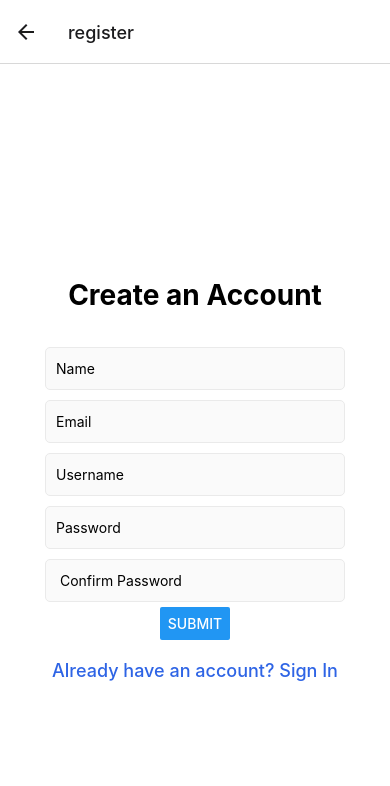
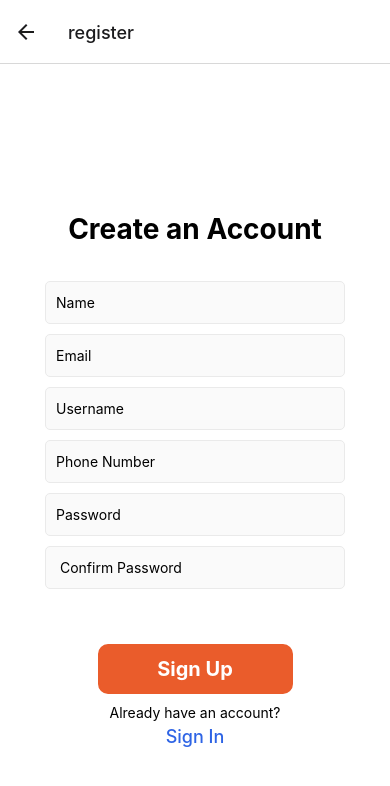
Before and after one commit to black-techie/eric-main, a React Native app: screen /register in a window 390 px wide. Shown: the top 786 px of the page. Built offline with nearby package versions, Linux system fonts and the light colour scheme.

Commit message:
Update signup.js

```diff
--- a/screens/signup.js
+++ b/screens/signup.js
@@ -10,13 +10,22 @@ export default function SignUp() {
         <TextInput placeholder="Name" placeholderColor="#c4c3cb" style={styles.loginFormTextInput} />
         <TextInput placeholder="Email" placeholderColor="#c4c3cb" style={styles.loginFormTextInput} />
         <TextInput placeholder="Username" placeholderColor="#c4c3cb" style={styles.loginFormTextInput} />
+        <TextInput placeholder="Phone Number" placeholderColor="#c4c3cb" style={styles.loginFormTextInput} />
+
         <TextInput placeholder="Password" placeholderColor="#c4c3cb" style={styles.loginFormTextInput} secureTextEntry={true} />
         <TextInput placeholder=" Confirm Password" placeholderColor="#c4c3cb" style={styles.loginFormTextInput} secureTextEntry={true} />
 
-        <Button buttonStyle={styles.loginButton}  title="Submit" />
-        <TouchableOpacity>
-        <Text style={styles.navButtonText}>Already have an account? Sign In</Text>
-      </TouchableOpacity>
+        <TouchableOpacity
+          style={styles.buttonOutline}
+        >
+          <Text style={styles.buttonTextOutline}>Sign Up</Text>
+        </TouchableOpacity>
+
+        <Text>Already have an account?</Text><TouchableOpacity
+        style={styles.navButton}
+        onPress={() => navigation.navigate('login')}>
+          <Text style={styles.navButtonText}>Sign In</Text>
+        </TouchableOpacity>
       </View>
     );
   }
@@ -61,9 +70,27 @@ const styles = StyleSheet.create({
     alignItems: "center"
   },
   navButtonText: {
-    marginTop: 20,
+    marginTop: 5,
     fontSize: 18,
     fontWeight: '500',
     color: '#2e64e5',
   },
+  buttonOutline: {
+    marginTop: 50,
+    height: 50,
+    width: "50%",
+    alignSelf: "center",
+    backgroundColor: "#EA5C2B",
+    margin: 10,
+    alignItems: "center",
+    justifyContent: "center",
+    borderRadius: 10,
+    borderWidth: 2,
+    borderColor: "#EA5C2B",
+  },
+  buttonTextOutline: {
+    color: "white",
+    fontWeight: "bold",
+    fontSize: 20,
+  },
 });
```
